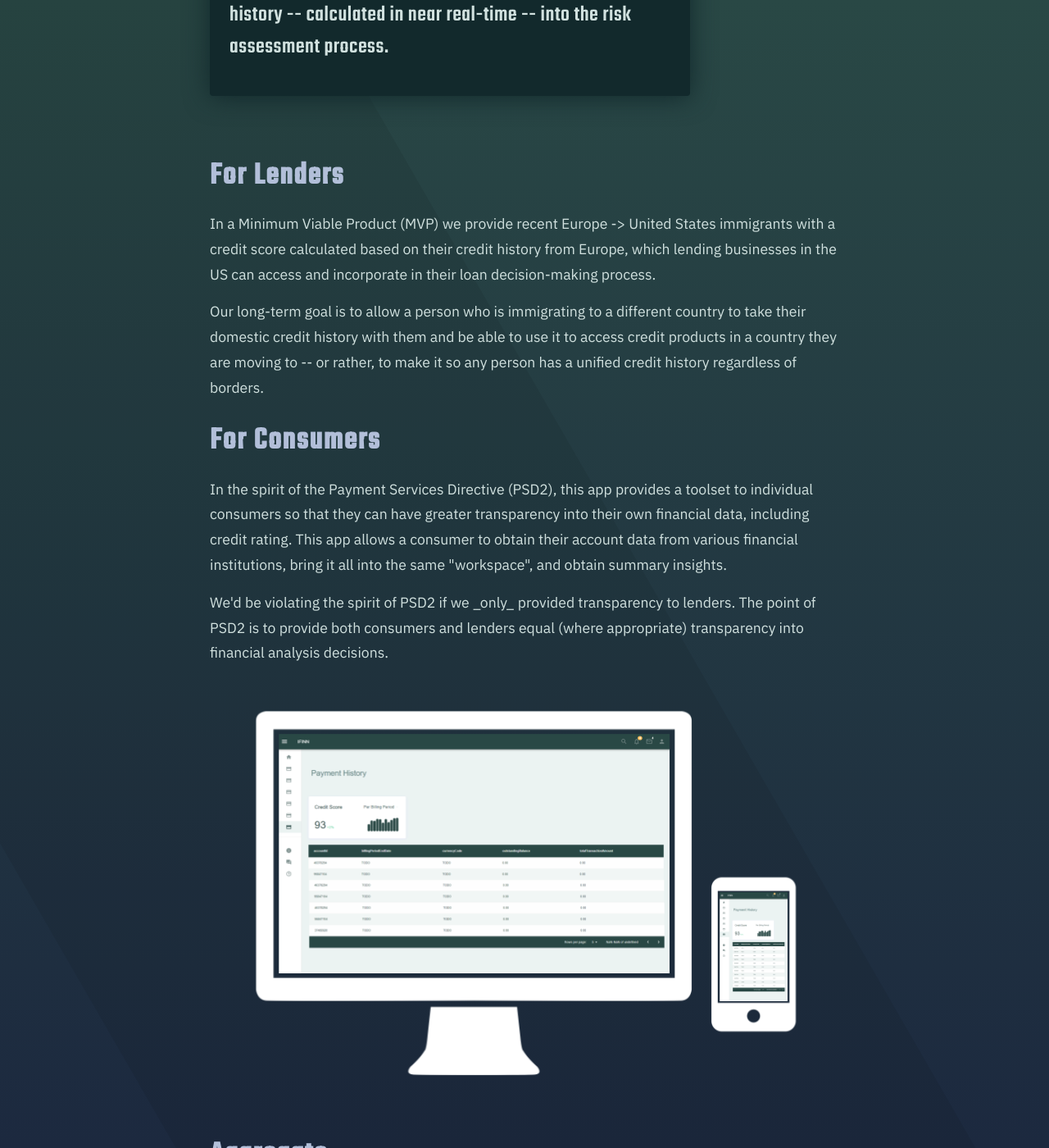
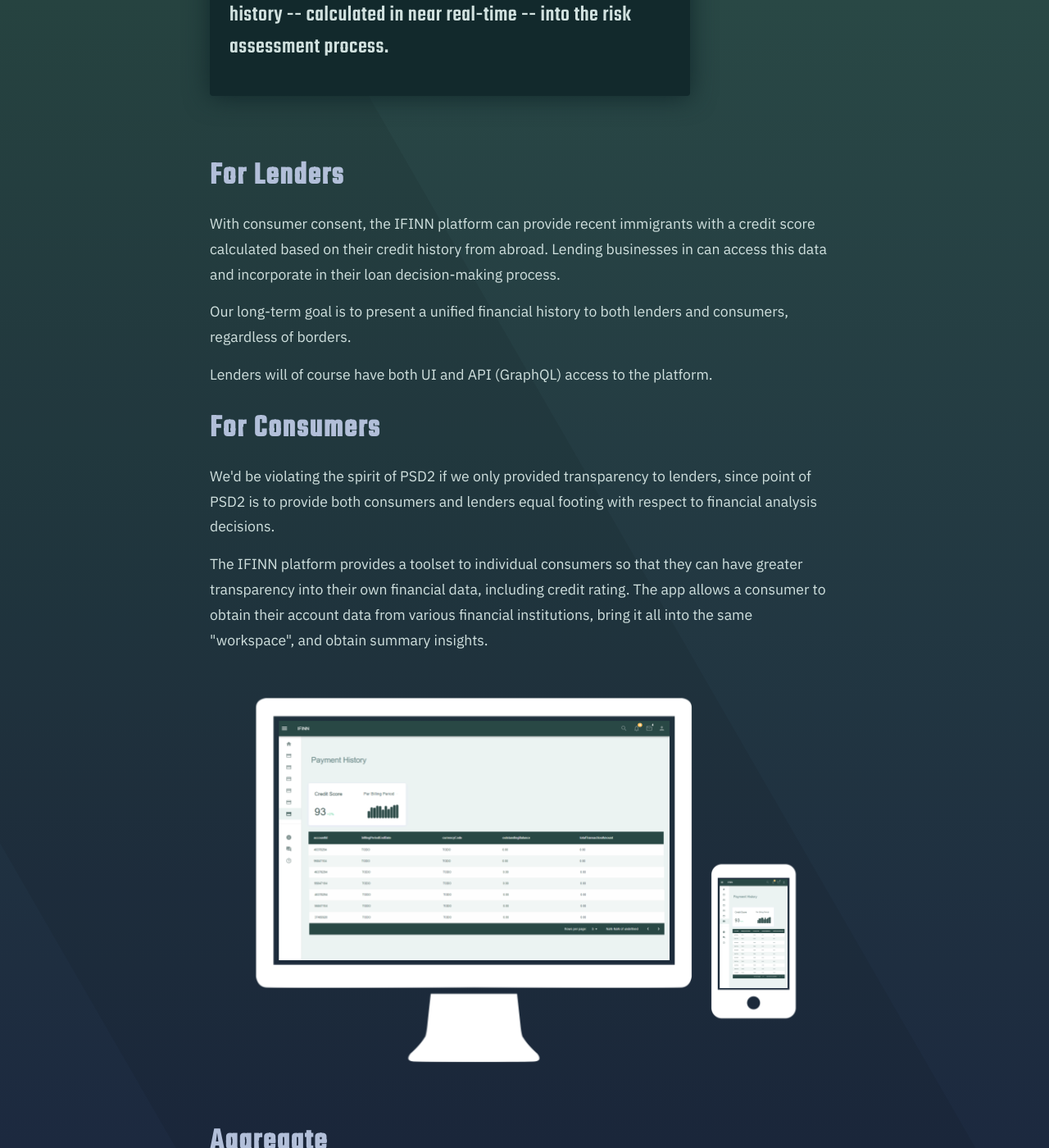
Before and after one commit to civis-mundi/civis-mundi.github.io, a Jekyll site: the page built from pages/product.html, in a window 1280 px wide and 1400 px high, scrolled down 424 px. Shown: the whole window at 82% size. Built offline with Jekyll 4.4.1, drawn with Linux system fonts in a browser that asks for light colours; some of the changed text lies outside the part shown.

Commit message:
#2 Updated Product content.

```diff
--- a/pages/product.html
+++ b/pages/product.html
@@ -22,39 +22,44 @@
 <div class="content-story-section">
     <h1 class="content-story-section-header">For Lenders</h1>
     <p>
-        In a Minimum Viable Product (MVP) we provide recent Europe -> United States immigrants with a credit score calculated
-        based on their credit history from Europe, which lending businesses in the US can access and incorporate in their loan
+        With consumer consent, the IFINN platform can
+        provide recent immigrants with a credit score calculated
+        based on their credit history from abroad.
+        Lending businesses in can access this data and incorporate in their loan
         decision-making process.
     </p>
     <p>
-        Our long-term goal is to allow a person who is immigrating to a different country to take their domestic credit history
-        with them and be able to use it to access credit products in a country they are moving to -- or rather, to make it so
-        any person has a unified credit history regardless of borders.
+        Our long-term goal is to present a unified financial history to both lenders and consumers, regardless of
+        borders.
+    </p>
+    <p>
+        Lenders will of course have both UI and API (GraphQL) access to the platform.
     </p>
     <h1 class="content-story-section-header">For Consumers</h1>
     <p>
-        In the spirit of the <b>Payment Services Directive (PSD2)</b>, this app provides a toolset to
-        individual consumers so that they can have greater transparency into their own financial data,
-        including credit rating. This app allows a consumer to obtain their account data from various
-        financial institutions, bring it all into the same "workspace", and obtain summary insights.
+        We'd be violating the spirit of PSD2 if we only provided transparency to lenders,
+        since point of PSD2 is to provide both consumers and lenders equal footing
+        with respect to financial analysis decisions.
     </p>
     <p>
-        We'd be violating the spirit of PSD2 if we _only_ provided transparency to lenders.
-        The point of PSD2 is to provide both consumers and lenders equal (where appropriate) transparency
-        into financial analysis decisions.
+        The IFINN platform provides a toolset to
+        individual consumers so that they can have greater transparency into their own financial data,
+        including credit rating. The app allows a consumer to obtain their account data from various
+        financial institutions, bring it all into the same "workspace", and obtain summary insights.
     </p>
 </div>
 <div class="content-illustration">
     <p>
-    <img src="../assets/images/civis-mundi-02.png">
+        <img src="../assets/images/civis-mundi-02.png">
     </p>
 </div>
 <div class="content-story-section">
     <h1 class="content-story-section-header">Aggregate</h1>
     <p>
         The first step, of course, is to obtain financial data.
-        We attach to Open Banking providers to obtain (with consent)
-        financial data pertaining to a particular person.
+        We attach to Account Information Service Providers (ASIPs) to obtain
+        financial data from various regions.
+        With a consumer's consent, we can access data from banks in their place of origin.
         We bring that data into a virtual workspace where input from all regions is treated equally.
     </p>
     <h1 class="content-story-section-header">Normalize</h1>
@@ -62,20 +67,26 @@
         Data schemas are disparate, even among Open Banking providers.
         Normalization is the process of transforming all data into a "level playing field"
         in order to apply commensurate analytics.
+        This is a long-standing integration problem with which we have much experience.
     </p>
     <h1 class="content-story-section-header">Analyze</h1>
     <p>
-        We apply algorithms to the data in order to bring key criteria related to a person's credit-worthiness to the forefront.
+        We apply algorithms to the data in order to bring key criteria related to a person's credit-worthiness to the
+        forefront.
+        We start with Payment History analysis, as payment behavior is the key ingredient
+        in most analyses of credit-worthiness.
     </p>
     <h1 class="content-story-section-header">Score</h1>
     <p>
-        We summarize the outcomes of our analytics in order to present them for easy consumption by both consumers and lenders.
+        We summarize the outcomes of our analytics in order to present them for easy consumption by both consumers and
+        lenders.
     </p>
     <h1 class="content-story-section-header">Blend</h1>
     <p>
-        We understand that our output is one informing ingredient among several in an overall analysis.
-        We expect our output to augment overall analysis.
-        There is no sense in which our output is expected to be responsible solely for the outcome of a lending decision.
+        We expect that our output is one ingredient among several informing an overall analysis.
+        Our results augment overall analysis.
+        We do not expect our results to be solely responsible for the outcome of any lending decision.
+        Rather, our data improves the overall outcome, for both lender and consumer.
     </p>
 </div>
 
```
